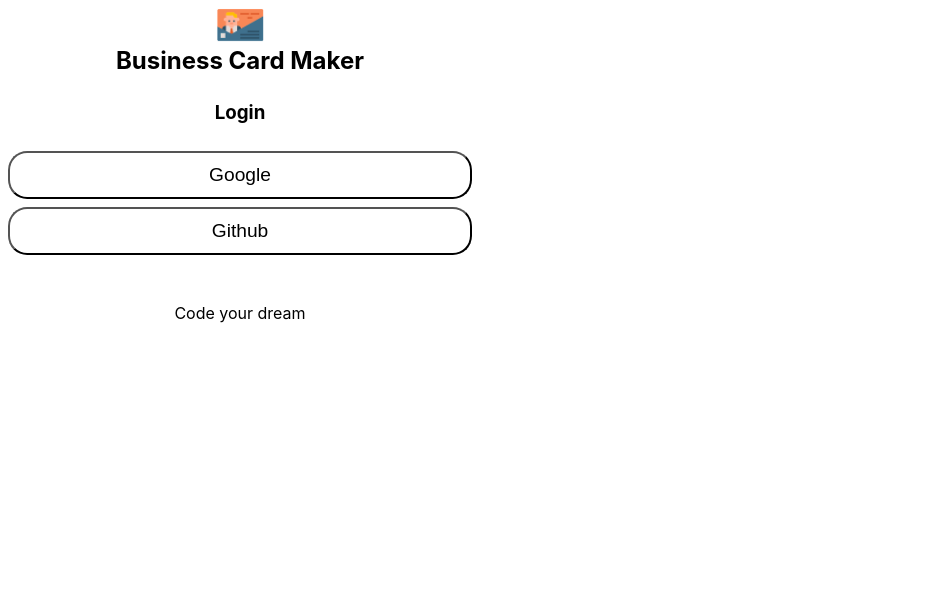
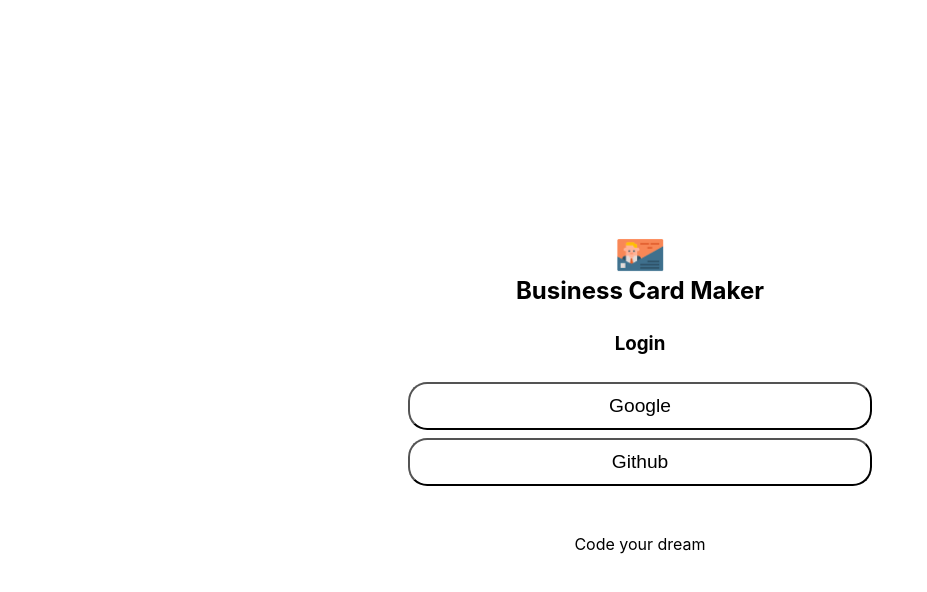
Before and after one commit to rlatmdgns/card-maker, a React (Create React App) app: page / in a window 1280 px wide. Shown: the top 592 px of the page, without its empty margins (0-927 px from the left). Built offline with nearby package versions, Linux system fonts and the light colour scheme; no server answers.

Commit message:
로아웃그

```diff
--- a/package.json
+++ b/package.json
@@ -9,6 +9,7 @@
     "firebase": "^8.1.1",
     "react": "^17.0.1",
     "react-dom": "^17.0.1",
+    "react-router-dom": "^5.2.0",
     "react-scripts": "4.0.1",
     "web-vitals": "^0.2.4"
   },
--- a/src/App.js
+++ b/src/App.js
@@ -1,9 +1,23 @@
 import React from 'react'
 import Login from './components/login/login';
 import styles from './app.module.css'
+import { BrowserRouter, Route, Switch } from 'react-router-dom';
+import Maker from './components/maker/maker';
 function App({authService}) {
   return (
-    <Login className={styles.app} authService={authService}/>
+    <div className={styles.app} >
+      <BrowserRouter>
+      <Switch>
+        <Route exact path="/">
+          <Login authService={authService}/>
+        </Route>
+        <Route path="/maker">
+          <Maker authService={authService}/>
+        </Route>
+      </Switch>
+
+      </BrowserRouter>
+    </div>
   );
 }
 
--- a/src/components/login/login.jsx
+++ b/src/components/login/login.jsx
@@ -1,11 +1,27 @@
-import React from 'react';
+import React, { useEffect } from 'react';
+import { useHistory } from 'react-router-dom';
 import Footer from '../footer/footer';
 import Header from '../header/header';
 import styles from './login.module.css';
 const Login = ({authService}) => {
+  const history = useHistory();
+  const goToMaker = (userId) =>{
+    history.push({
+      pathname: '/maker',
+      state: {id:userId}
+    })
+  }
   const onLogin = event => {
-    authService.login(event.currentTarget.textContent).then(console.log);
+    authService
+    .login(event.currentTarget.textContent)
+    .then(data => goToMaker(data.user.uid));
   }
+  useEffect(()=>{
+    authService
+    .onAuthChange(user => {
+      user && goToMaker(user.id)
+    })
+  })
       return(
         <section className={styles.login}>
           <Header/>
--- /dev/null
+++ b/src/components/maker/maker.jsx
@@ -0,0 +1,26 @@
+import React, { useEffect } from 'react';
+import Header from '../header/header';
+import Footer from '../footer/footer';
+import styles from './maker.module.css'
+import { useHistory } from 'react-router-dom';
+const Maker = ({authService}) => {
+  const history = useHistory();
+  const onLogout = () => {
+    authService.logout();
+  }
+  useEffect(()=>{
+    authService.onAuthChange(user =>{
+      if(!user) {
+        history.push('/');
+      }
+    })
+  })
+   return(
+     <section className={styles.maker}>
+       <Header onLogout={onLogout}/>
+       <Footer/>
+     </section>
+   )
+  };
+
+export default Maker;
--- a/src/service/auth_service.js
+++ b/src/service/auth_service.js
@@ -5,6 +5,16 @@
     const authProvider = new firebase.auth[`${providerName}AuthProvider`]();
     return firebaseApp.auth().signInWithPopup(authProvider);
   }
+
+  logout(){
+    firebase.auth().signOut();
+  }
+
+  onAuthChange(onUserChanged){
+      firebase.auth().onAuthStateChanged((user) => {
+        onUserChanged(user)
+      });
+  }
 }
 
 export default AuthService;
```
Also changed, not shown: src/components/maker/maker.module.css (added), 2 other files (tests, documents, lock files or other folders).
